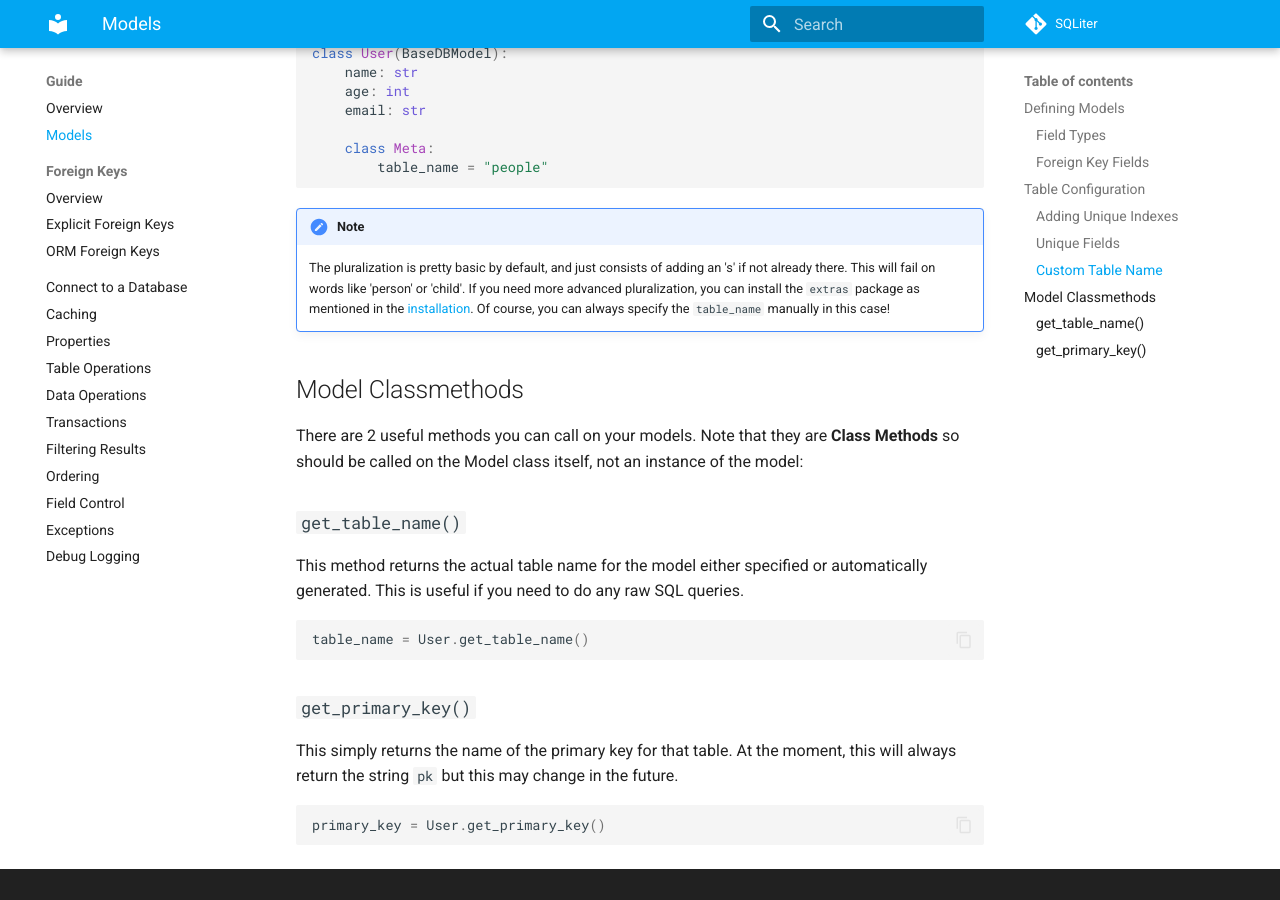
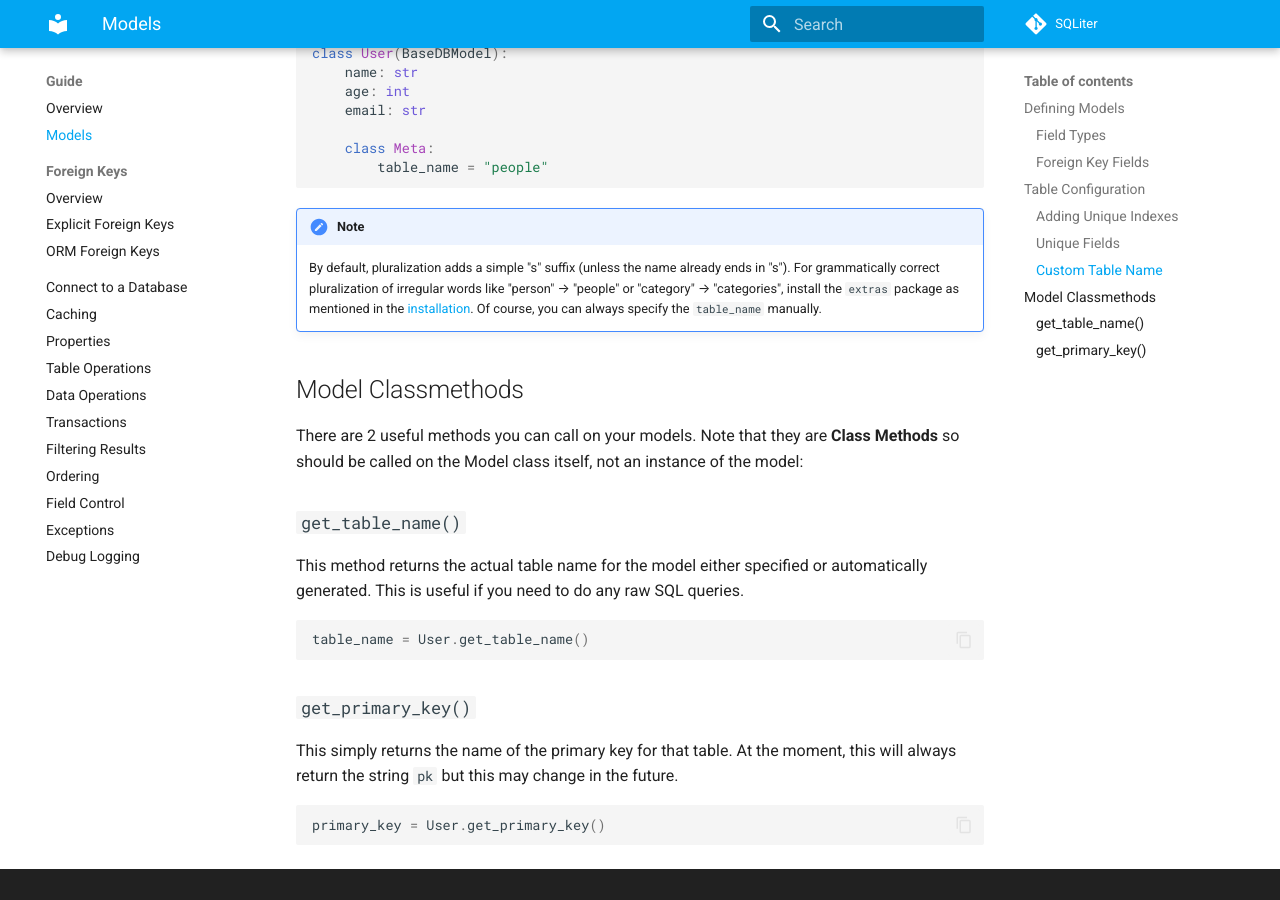
Before and after one commit to seapagan/sqliter-py, an MkDocs documentation site: the page built from docs/guide/models.md, in a window 1280 px wide and 900 px high, scrolled down 3639 px. Built offline with MkDocs 1.6.1 and Material for MkDocs 9.7.7, drawn with Linux system fonts in a browser that asks for light colours; plug-ins that fetch from the network failed and are left out; comment, search, counter and statistics services are not loaded.

Commit message:
Document inflect usage for pluralization in docstrings and docs
Updated docstrings in get_table_name() and ForeignKey.__set_name__() to
explain that inflect provides grammatically correct pluralization when
installed, with fallback to simple "s" suffix.

Updated MkDocs documentation:
- installation.md: Detailed where inflect is used (table names and
  related_name)
- models.md: Clarified pluralization behavior for table names
- foreign-keys/orm.md: Clarified pluralization behavior for related_name

```diff
--- a/docs/guide/models.md
+++ b/docs/guide/models.md
@@ -177,11 +177,12 @@ class User(BaseDBModel):
 
 > [!NOTE]
 >
-> The pluralization is pretty basic by default, and just consists of adding an
-> 's' if not already there. This will fail on words like 'person' or 'child'. If
-> you need more advanced pluralization, you can install the `extras` package as
-> mentioned in the [installation](../installation.md#optional-dependencies). Of
-> course, you can always specify the `table_name` manually in this case!
+> By default, pluralization adds a simple "s" suffix (unless the name already
+> ends in "s"). For grammatically correct pluralization of irregular words like
+> "person" → "people" or "category" → "categories", install the `extras`
+> package as mentioned in the
+> [installation](../installation.md#optional-dependencies). Of course, you can
+> always specify the `table_name` manually.
 
 ## Model Classmethods
 
```
Also changed, not shown: docs/guide/foreign-keys/orm.md (+6 -2 lines), docs/installation.md (+8 -3 lines), 2 other files.
